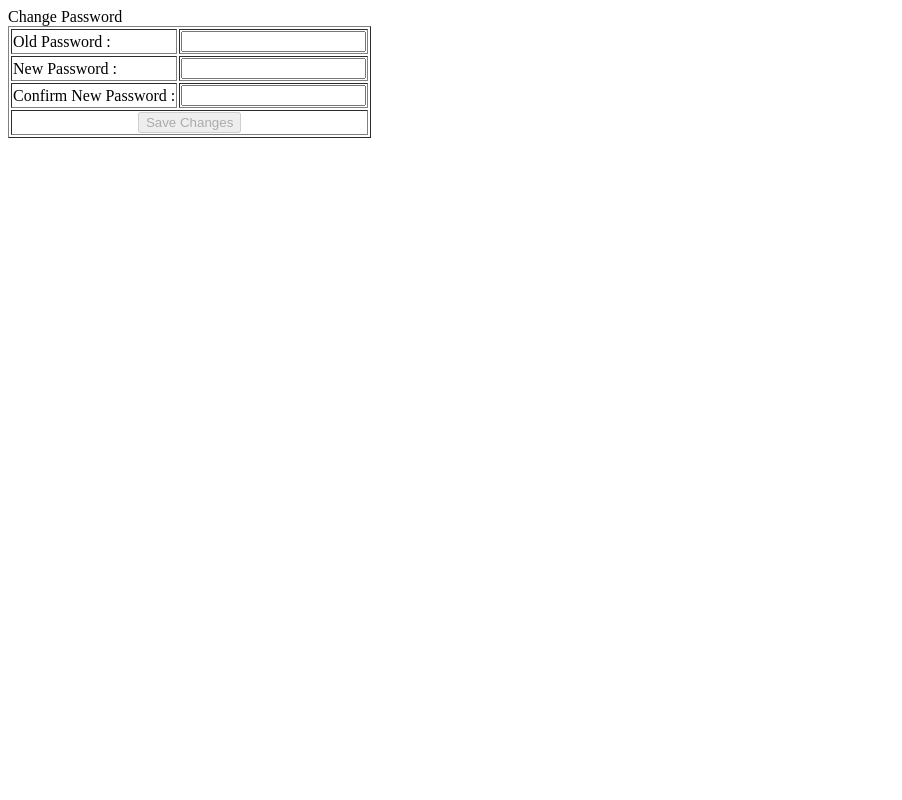
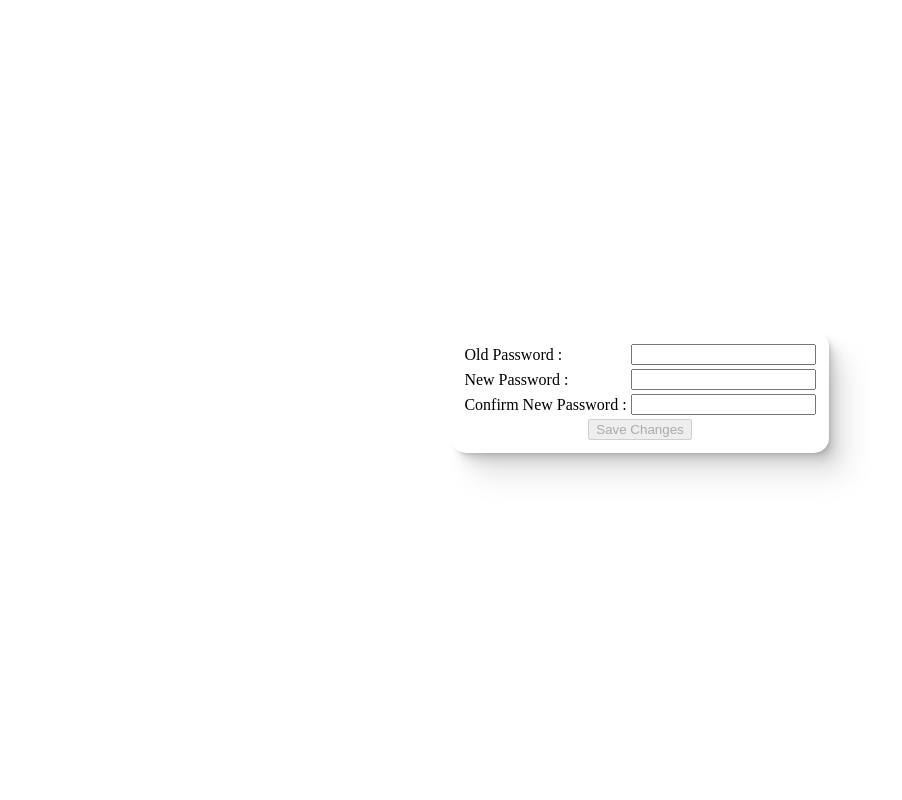
Before and after one commit to ashrhmn/webtech-project, a PHP site: page /dashboard/accountSettings/changePassword.php in a window 1280 px wide. Shown: the whole page, without its empty margins (0-902 px from the left). Run offline with PHP 8.4, Linux system fonts and the light colour scheme.

Commit message:
Add styling for accountSettings section

```diff
--- a/views/dashboard/accountSettings/changePassword.php
+++ b/views/dashboard/accountSettings/changePassword.php
@@ -1,11 +1,37 @@
 <?php
-
-echo 'Change Password';
 
 ?>
 
+<style>
+	.container {
+		width: 100%;
+		height: 100%;
+		display: flex;
+		justify-content: center;
+		align-items: center;
+	}
+
+	.container>form {
+		background-color: #fff;
+		border-radius: 15px;
+		padding: 10px;
+		box-shadow:
+			0.3px 0.4px 0.5px -1px rgba(0, 0, 0, 0.017),
+			0.7px 0.9px 1px -1px rgba(0, 0, 0, 0.025),
+			1.2px 1.5px 1.7px -1px rgba(0, 0, 0, 0.031),
+			1.8px 2.3px 2.6px -1px rgba(0, 0, 0, 0.035),
+			2.6px 3.3px 3.8px -1px rgba(0, 0, 0, 0.04),
+			3.7px 4.6px 5.3px -1px rgba(0, 0, 0, 0.045),
+			5.3px 6.5px 7.5px -1px rgba(0, 0, 0, 0.049),
+			7.7px 9.5px 11px -1px rgba(0, 0, 0, 0.055),
+			11.8px 14.6px 16.9px -1px rgba(0, 0, 0, 0.063),
+			21px 26px 30px -1px rgba(0, 0, 0, 0.08);
+	}
+</style>
+
+<div class="container">
 	<form action="/app/controllers/AccountSettings/changePassword.php" method="POST">
-	<table border="1">
+		<table border="0">
 			<tr>
 				<td>Old Password : </td>
 				<td>
@@ -31,6 +57,7 @@ echo 'Change Password';
 			</tr>
 		</table>
 	</form>
+</div>
 
 <script>
 	const validate = () => {
--- a/views/dashboard/index.php
+++ b/views/dashboard/index.php
@@ -91,7 +91,8 @@ $rightArrow = '
 		height: 100%;
 		width: 300px;
 		/* background-color: #0a47fb; */
-		background-color: #d7dae0;
+		/* background-color: #d7dae0; */
+		background-color: #c3c7d1;
 		align-items: center;
 		z-index: 10;
 		/* line-height: 0.1; */
--- a/views/dashboard/roles/admin/dashboard.php
+++ b/views/dashboard/roles/admin/dashboard.php
@@ -35,6 +35,8 @@ include_once('secureRoute.php');
     #dashboardView {
         margin-top: 100px;
         background-color: #fff;
+		margin-left: 30px;
+		margin-right: 30px;
         border-radius: 15px;
         padding: 15px;
         box-shadow:
```
Also changed, not shown: views/dashboard/accountSettings/editProfile.php (+36 -3 lines), views/dashboard/accountSettings/manageSession.php (+29 -4 lines), views/dashboard/roles/admin/manageUsers/addUser.php (+8 -5 lines). Lines whose indentation alone changed are shown as unchanged.
